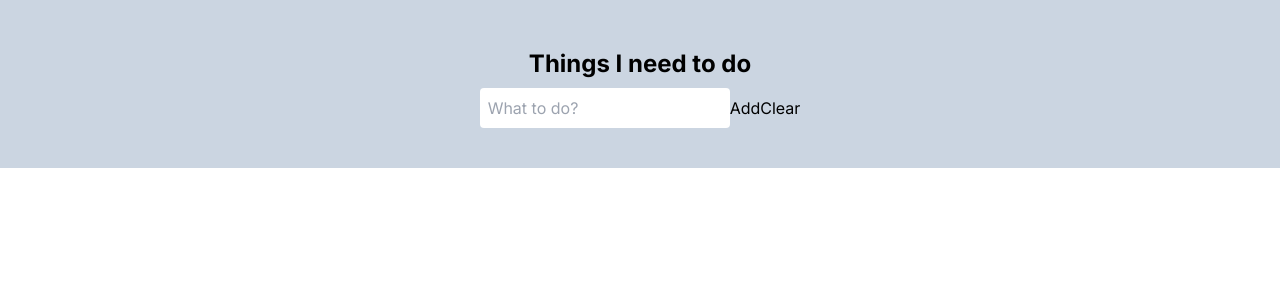
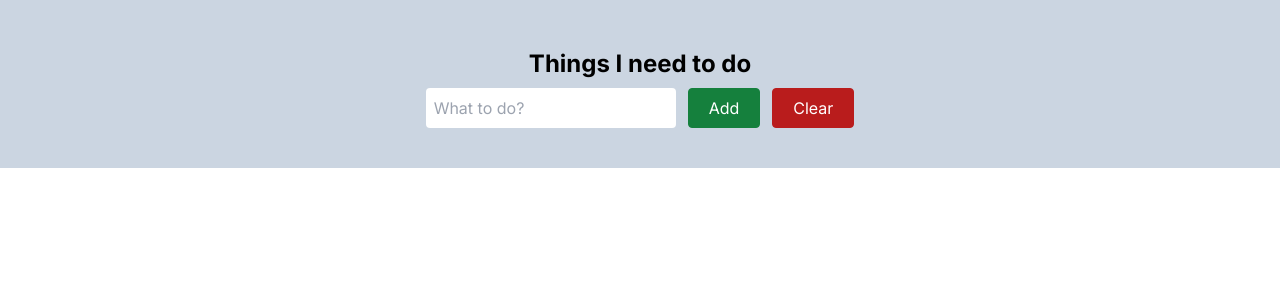
Before and after one commit to EliusHHimel/todo, a Next.js app: page /todos in a window 1280 px wide. Shown: the top 300 px of the page. Built offline with nearby package versions, Linux system fonts and the light colour scheme.

Commit message:
[add] button style

```diff
--- a/src/app/todos/page.jsx
+++ b/src/app/todos/page.jsx
@@ -6,15 +6,15 @@ const page = () => {
     return (
         <div className='flex justify-center flex-col items-center px-4 py-10 bg-slate-300'>
             <h1 className='text-2xl font-bold p-2'>Things I need to do</h1>
-            <div className="input_elements">
+            <div className="flex gap-3">
                 <input
                     className='p-2 rounded'
                     type="text"
                     placeholder='What to do?'
                     value={todos}
                     onChange={e => setTodos(e.target.value)} />
-                <button>Add</button>
-                <button>Clear</button>
+                <button className='text-white bg-green-700 px-5 rounded border border-green-700 hover:text-green-700 hover:bg-white'>Add</button>
+                <button className='text-white bg-red-700 px-5 rounded border border-red-700 hover:bg-white hover:text-red-700'>Clear</button>
             </div>
         </div>
     );
```
